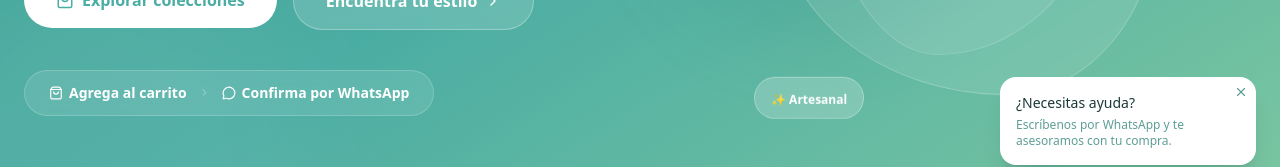
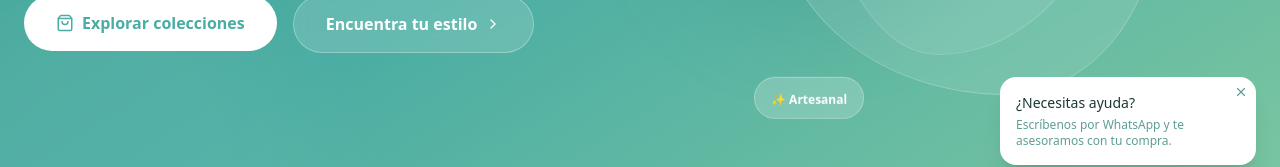
Before and after one commit to Jpelaezcolibri/sentir, a Next.js app: page / in a window 1280 px wide. Shown: the part 535-702 px from the top of the page. Built offline with nearby package versions, Linux system fonts and the light colour scheme; no server answers; the database is empty.

Commit message:
fix: eliminar pill no funcional del Hero y corregir URLs de redes sociales

```diff
--- a/src/app/page.tsx
+++ b/src/app/page.tsx
@@ -30,7 +30,7 @@ export default async function Home() {
       <CartDrawer whatsappNumber={settings.whatsapp_number} />
 
       {/* 1. Hero — bienvenida emocional */}
-      <Hero />
+      <Hero whatsappNumber={settings.whatsapp_number} />
 
       {/* 2. Historia de marca — por qué existe SENTIR */}
       <BrandStory />
--- a/src/components/Hero.tsx
+++ b/src/components/Hero.tsx
@@ -1,9 +1,9 @@
 "use client";
 
 import { motion } from "framer-motion";
-import { ChevronDown, ShoppingBag, MessageCircle, ChevronRight, Sparkles } from "lucide-react";
+import { ChevronDown, ShoppingBag, ChevronRight, Sparkles } from "lucide-react";
 
-export default function Hero() {
+export default function Hero({ whatsappNumber }: { whatsappNumber: string }) {
   return (
     <section className="relative min-h-screen flex items-center overflow-hidden bg-gradient-to-br from-[#3D9E8C] via-[#4AADA3] to-[#7EC8A0]">
       {/* Organic blob shapes */}
@@ -56,21 +56,6 @@ export default function Hero() {
               </a>
             </div>
 
-            {/* Flow hint */}
-            <motion.div
-              initial={{ opacity: 0 }}
-              animate={{ opacity: 1 }}
-              transition={{ delay: 0.6 }}
-              className="inline-flex items-center gap-3 bg-white/10 backdrop-blur-sm border border-white/20 rounded-full px-6 py-3"
-            >
-              <span className="flex items-center gap-1.5 text-sm font-semibold text-white">
-                <ShoppingBag size={14} /> Agrega al carrito
-              </span>
-              <ChevronRight size={11} className="text-white/50" />
-              <span className="flex items-center gap-1.5 text-sm font-semibold text-white">
-                <MessageCircle size={14} /> Confirma por WhatsApp
-              </span>
-            </motion.div>
           </motion.div>
         </div>
 
--- a/src/lib/data.ts
+++ b/src/lib/data.ts
@@ -78,8 +78,8 @@ export async function getSiteSettings(): Promise<SiteSettings> {
     // Redes sociales de SENTIR
     settings.instagram_handle = 'Sentir_estilo';
     settings.tiktok_handle = 'Sentir_estilo';
-    if (!settings.instagram_url) settings.instagram_url = 'https://instagram.com/Sentir_estilo';
-    if (!settings.tiktok_url) settings.tiktok_url = 'https://tiktok.com/@Sentir_estilo';
+    settings.instagram_url = 'https://instagram.com/Sentir_estilo';
+    settings.tiktok_url = 'https://tiktok.com/@Sentir_estilo';
     return settings;
   } catch (error) { console.error('Error in getSiteSettings:', error); return defaults; }
 }
```
